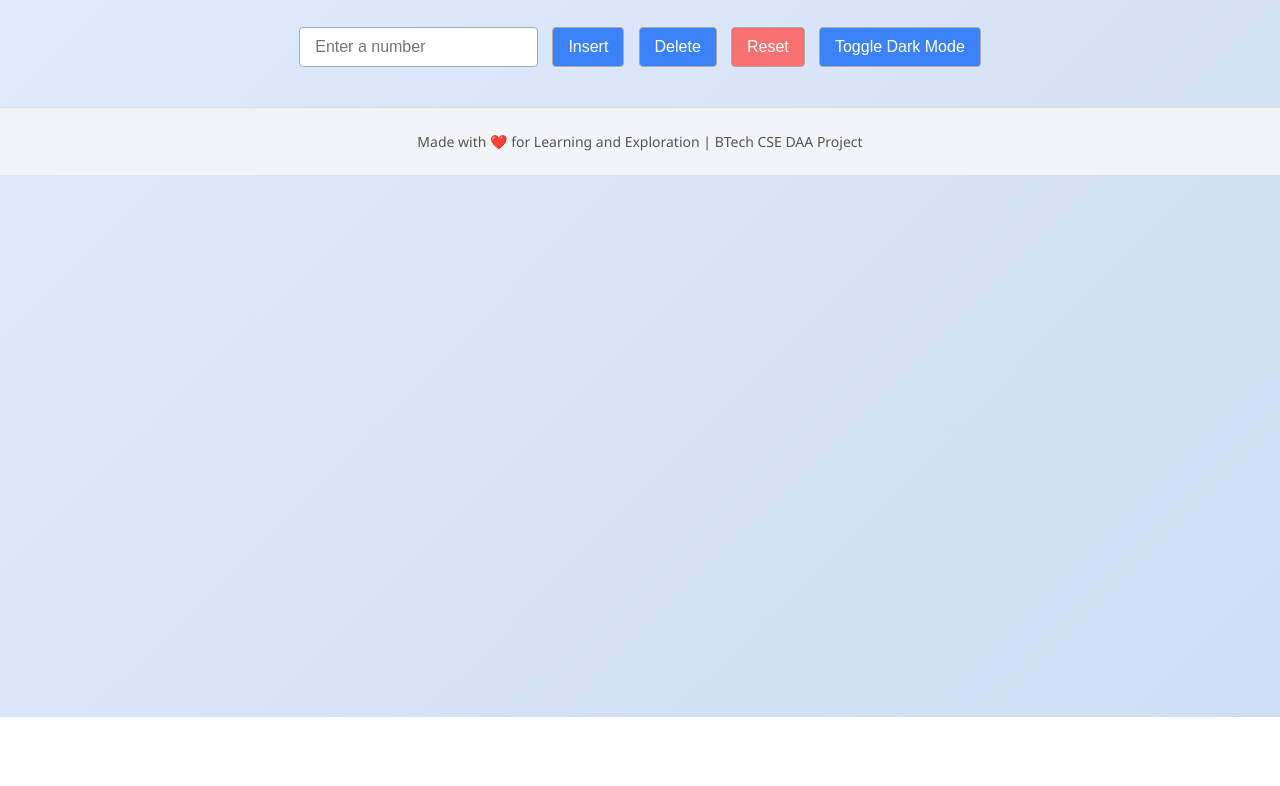
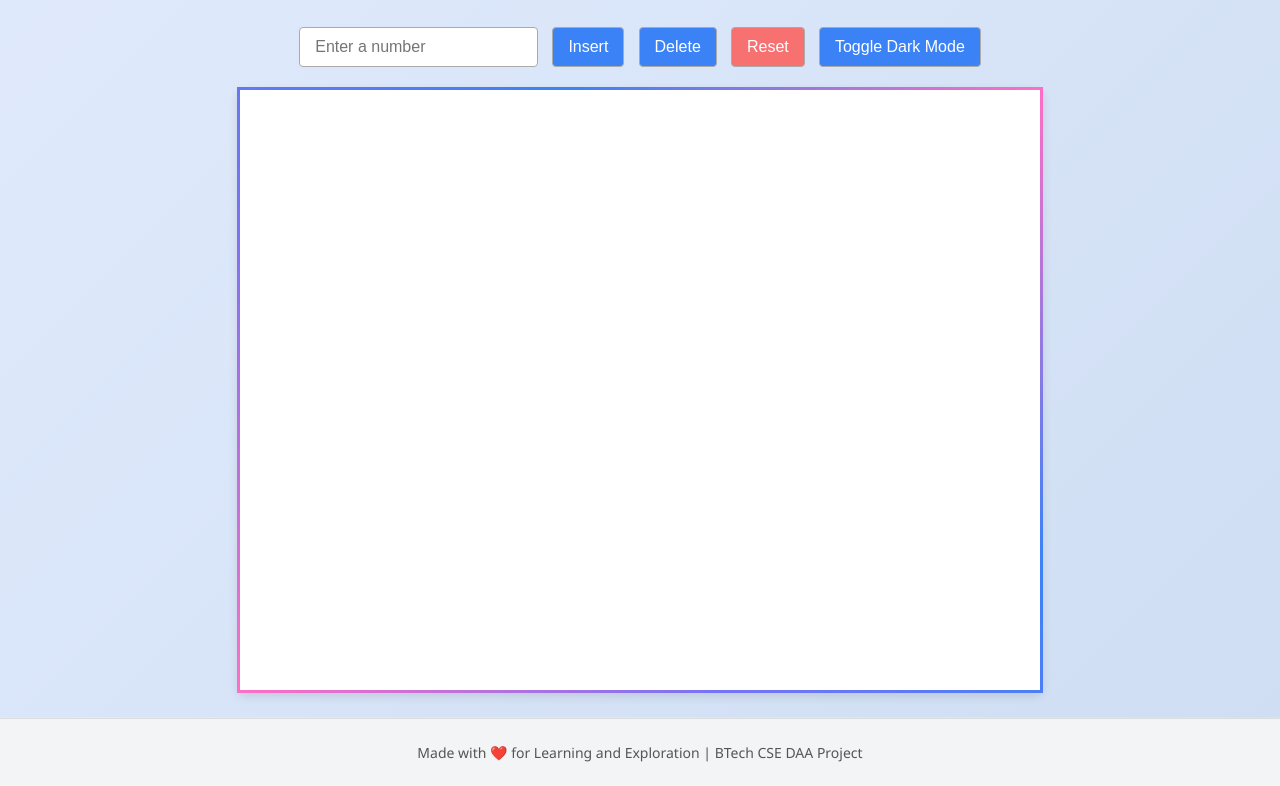
Before and after one commit to Vivek2006n/AVL_Tree-Visualizer, a plain HTML site: page index.html in a window 1280 px wide. Shown: the part 83-869 px from the top of the page. Before the commit the page ends 800 px from the top, so only its background shows below. Drawn offline with nearby package versions, Linux system fonts and the light colour scheme.

Commit message:
Added D3.js visualizer and tooltip container in index.html

```diff
--- a/index.html
+++ b/index.html
@@ -17,7 +17,13 @@
         <button id="resetBtn">Reset</button>
         <button id="darkModeToggle">Toggle Dark Mode</button>
     </div>
+    <div id="visualizer">
+        <svg width="800" height="600"></svg>
+    </div>
 
+    <div class="tooltip" id="tooltip"></div>
+
+    <script src="https://d3js.org/d3.v7.min.js"></script>
     <script src="script.js"></script>
 
     <footer>
```
